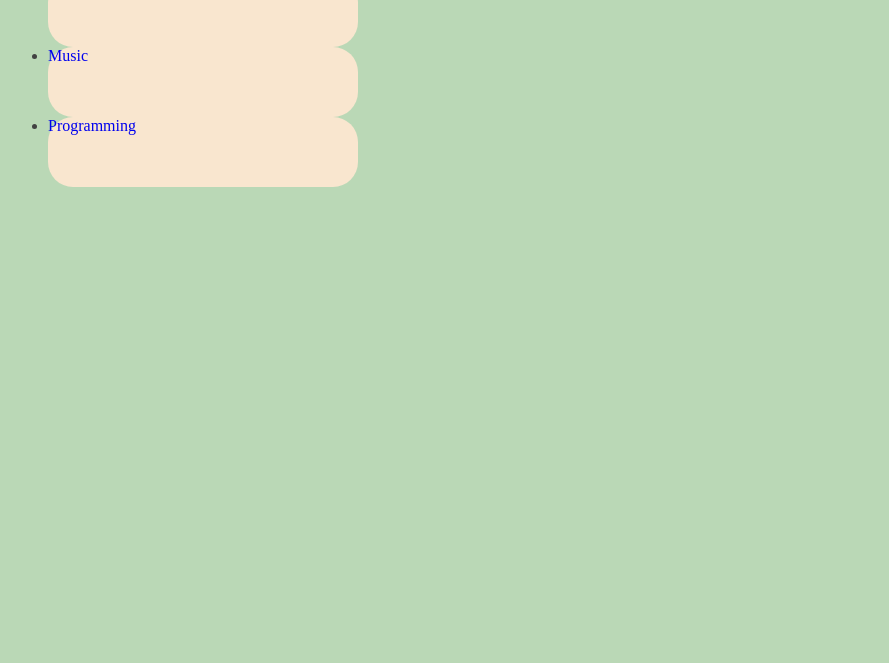
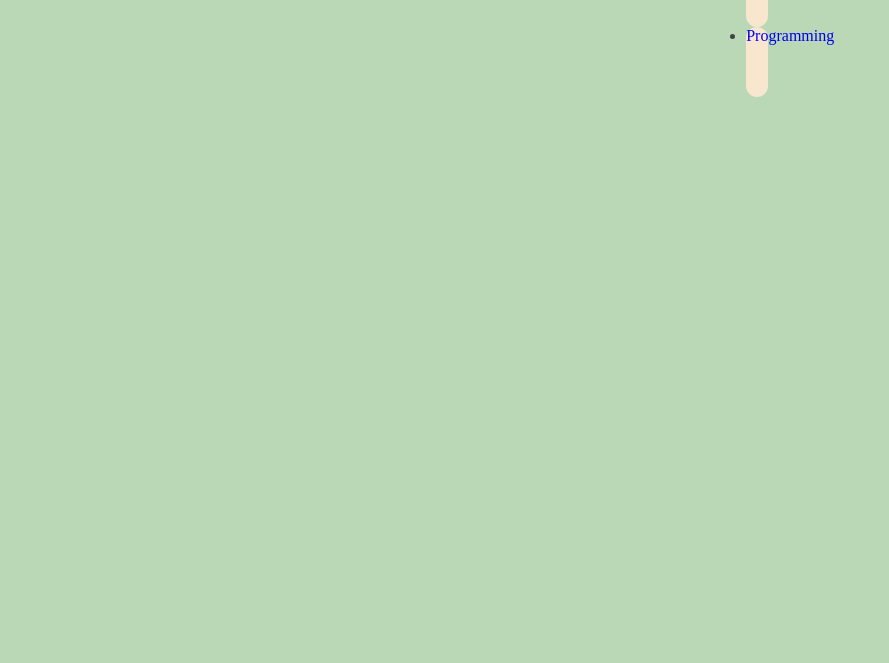
Before and after one commit to DomDodge/Web-Dev, a plain HTML site: page module1/index.html in a window 1280 px wide. Shown: the part 137-800 px from the top of the page, without its empty margins (0-889 px from the left). Drawn offline with Linux system fonts and the light colour scheme.

Commit message:
centereing

```diff
--- a/module1/style.css
+++ b/module1/style.css
@@ -1,7 +1,9 @@
 body {
     width: 100%;
     height: 100%;
-    float: center;
+    display: flex;
+    justify-content: center;
+    align-items: space around;
     background-color: #bad8B6;
     color: #424242
 }
```
